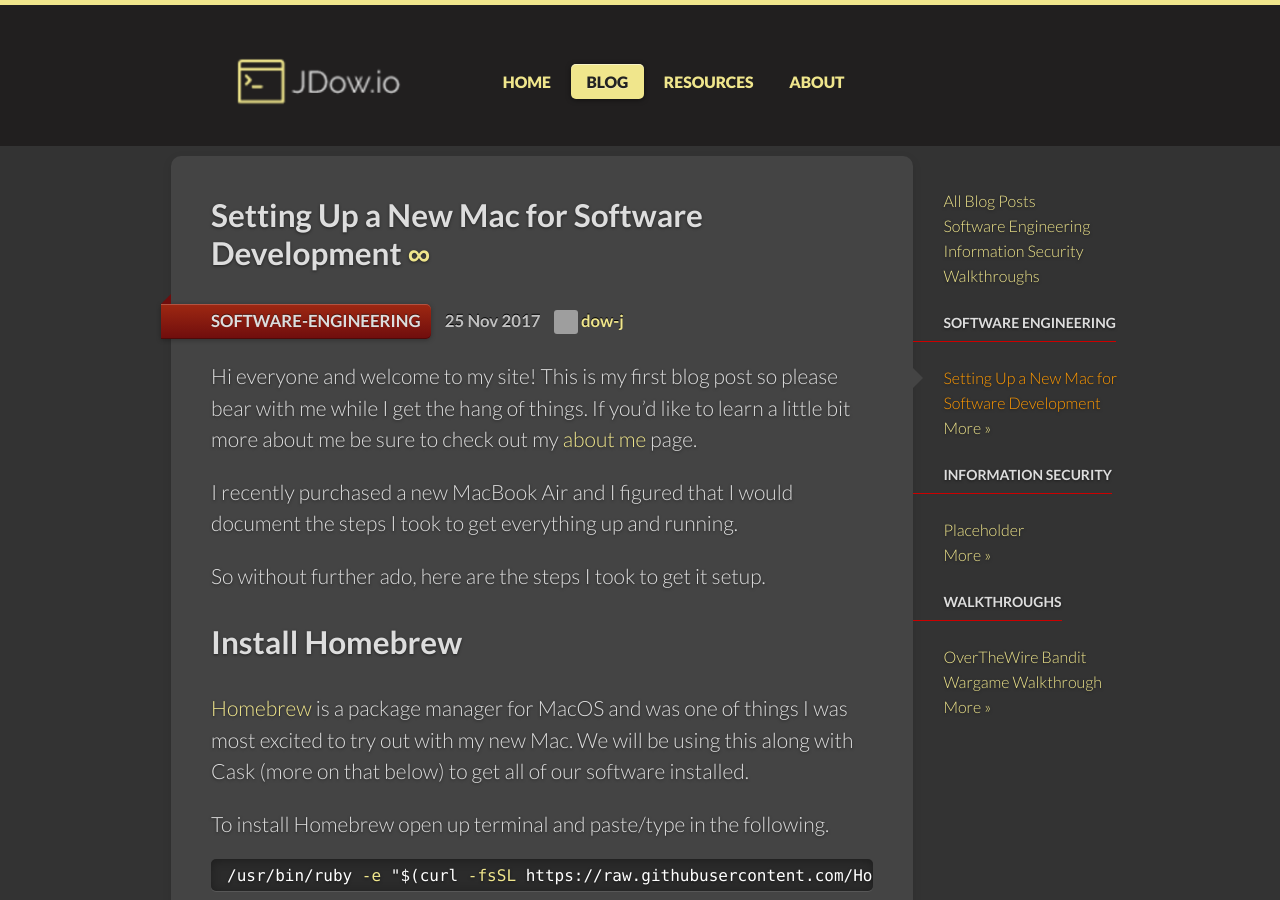
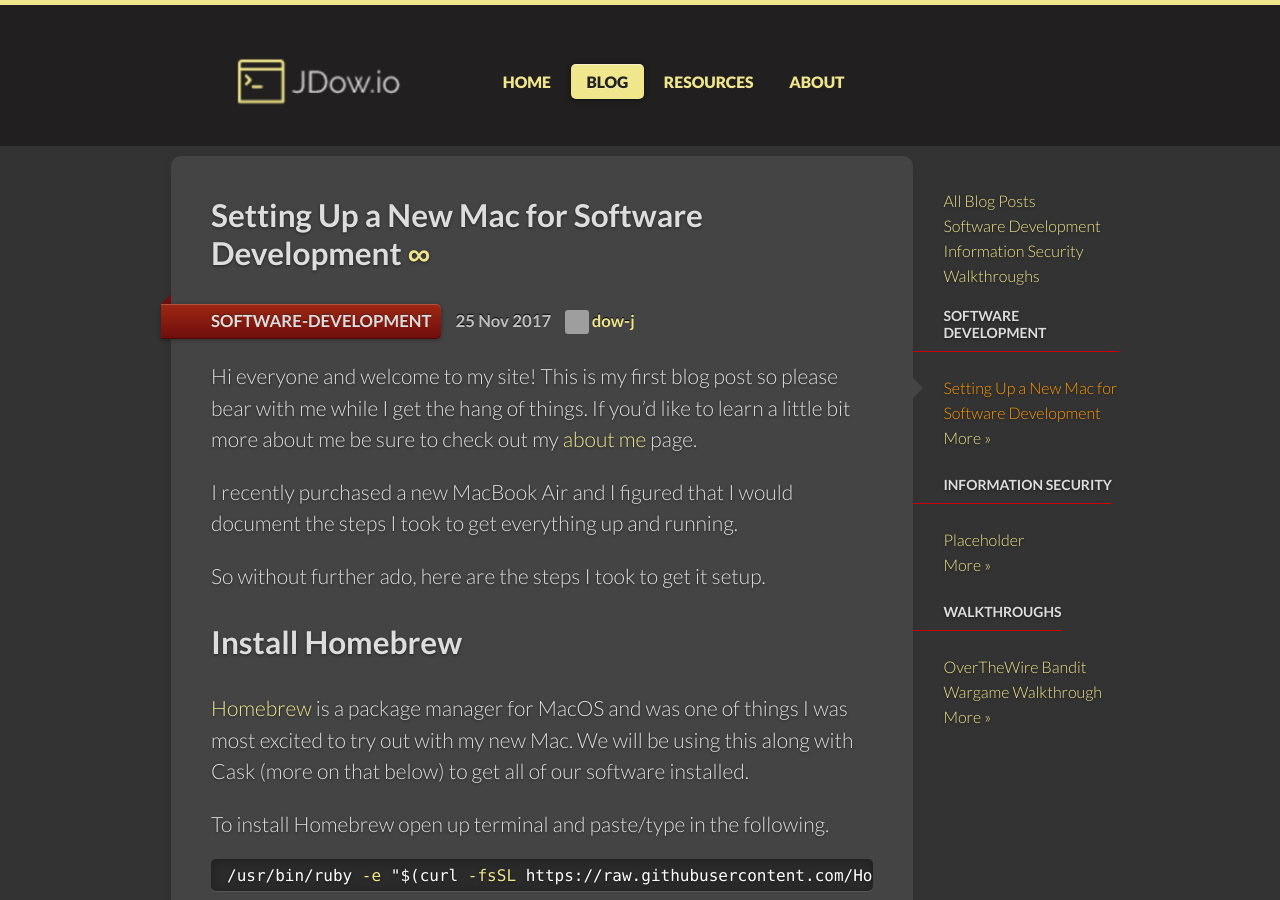
Before and after one commit to crypticterminal/dow-j.github.io, a Jekyll site: the page built from _posts/2017-11-25-setting-up-a-new-mac-for-software-development.md, in a window 1280 px wide and 900 px high. Built offline with Jekyll 4.4.1, drawn with Linux system fonts in a browser that asks for light colours; comment, search, counter and statistics services are not loaded; grey boxes are pictures that could not be loaded.

Commit message:
Change instances of software engineering to software development for the sake of accuracy

```diff
--- a/_config.yml
+++ b/_config.yml
@@ -33,7 +33,7 @@
     output: true
 
 title: JDow.io
-description: Software Engineering and Information Security Blog
+description: A Software Development and Information Security Blog
 url: https://jdow.io
 
 twitter:
--- a/_includes/blog_contents.html
+++ b/_includes/blog_contents.html
@@ -4,8 +4,8 @@
       <li class="{% if page.title == 'Blog' %}current{% endif %}">
         <a href="/blog/">All Blog Posts</a>
       </li>
-      <li class="{% if page.title == 'Software Engineering' %}current{% endif %}">
-        <a href="/blog/software-engineering">Software Engineering</a>
+      <li class="{% if page.title == 'Software Development' %}current{% endif %}">
+        <a href="/blog/software-development">Software Development</a>
       </li>
       <li class="{% if page.title == 'Information Security' %}current{% endif %}">
         <a href="/blog/information-security">Information Security</a>
@@ -14,15 +14,15 @@
         <a href="/blog/walkthroughs">Walkthroughs</a>
       </li>
     </ul>
-    <h4>Software Engineering</h4>
+    <h4>Software Development</h4>
     <ul>
-      {% for post in site.categories.software-engineering limit:5 %}
+      {% for post in site.categories.software-development limit:5 %}
       <li class="{% if page.title == post.title %}current{% endif %}">
         <a href="{{ post.url }}"> {{ post.title }}</a>
       </li>
       {% endfor %}
       <li>
-        <a href="/blog/software-engineering">More »</a>
+        <a href="/blog/software-development">More »</a>
       </li>
     </ul>
     <h4>Information Security</h4>
--- a/_includes/blog_contents_mobile.html
+++ b/_includes/blog_contents_mobile.html
@@ -1,9 +1,9 @@
 <div class="docs-nav-mobile unit whole show-on-mobiles">
   <select onchange="if (this.value) window.location.href=this.value">
     <option value="">Navigate the blog…</option>
-    <option value="/blog/">Blog</option>
-    <optgroup label="Software Engineering">
-      {% for post in site.categories.software-engineering %}
+    <option value="/blog/">All Blog Posts</option>
+    <optgroup label="Software Development">
+      {% for post in site.categories.software-development %}
       <option value="{{ post.url }}">{{ post.title }}</option>
       {% endfor %}
     </optgroup>
--- a/_posts/2017-11-25-setting-up-a-new-mac-for-software-development.md
+++ b/_posts/2017-11-25-setting-up-a-new-mac-for-software-development.md
@@ -3,7 +3,7 @@
 date: '2017-11-25 13:28:00 +0000'
 author: dow-j
 categories:
-  - software-engineering
+  - software-development
 published: true
 ---
 
--- a/about/index.html
+++ b/about/index.html
@@ -6,7 +6,7 @@
 
 <p>
   I'm Josh Dow. I live in Boston, MA with my fiance, two cats, and one child. I've
-  been <a href="/blog/software-engineering">programming</a> as a hobby since
+  been <a href="/blog/software-development">programming</a> as a hobby since
   I was a teenager and professionally for the past 6 years.
 </p>
 <p>
--- a/index.html
+++ b/index.html
@@ -6,7 +6,7 @@
 <section class="intro">
   <div class="grid">
     <div class="unit whole center-on-mobiles">
-      <p class="first">Software Engineering and Information Security Blog</p>
+      <p class="first">A Software Development and Information Security Blog</p>
     </div>
   </div>
 </section>
@@ -15,14 +15,14 @@
     <div class="unit one-third">
       <h2>Blog</h2>
       <p>
-        My personal blog, where I discuss <a href="/blog/software-engineering">software engineering</a>
+        My personal blog, where I discuss <a href="/blog/software-development">software development</a>
         and <a href="/blog/information-security">information security</a>.
       </p>
       <a href="/blog/">Go to the blog</a>
     </div>
     <div class="unit one-third">
       <h2>Walkthroughs</h2>
-      <p>Walkthroughs, how-tos, and guides for various CTFs and <a href="https://www.vulnhub.com/">Vulnhub</a>.</p>
+      <p>Walkthroughs, how-tos, and guides for various CTFs, <a href="https://www.vulnhub.com/">boot2roots</a>, etc.</p>
       <a href="/blog/walkthroughs">Check out some Walkthroughs</a>
     </div>
     <div class="unit one-third">
```
Also changed, not shown: blog/software-development.html (added, +10 -0 lines), blog/software-engineering.html (deleted, +0 -10 lines).
